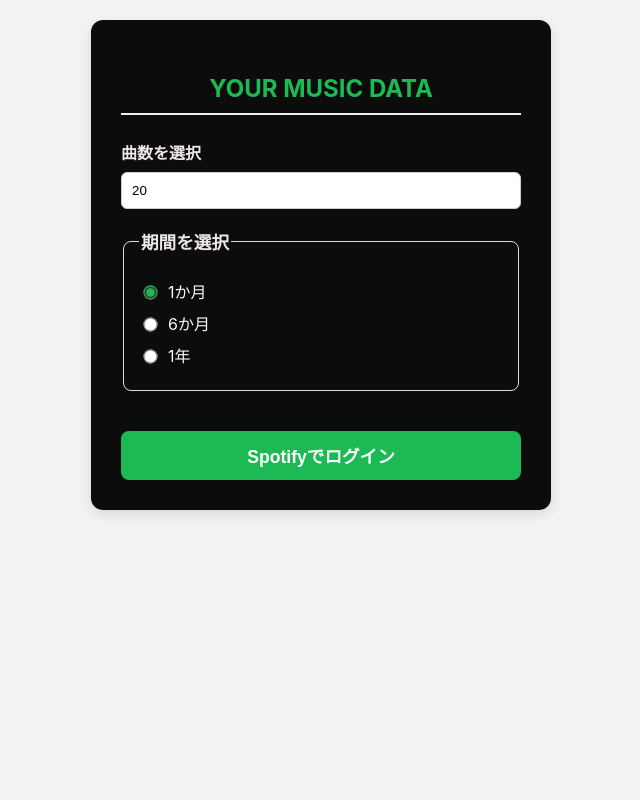
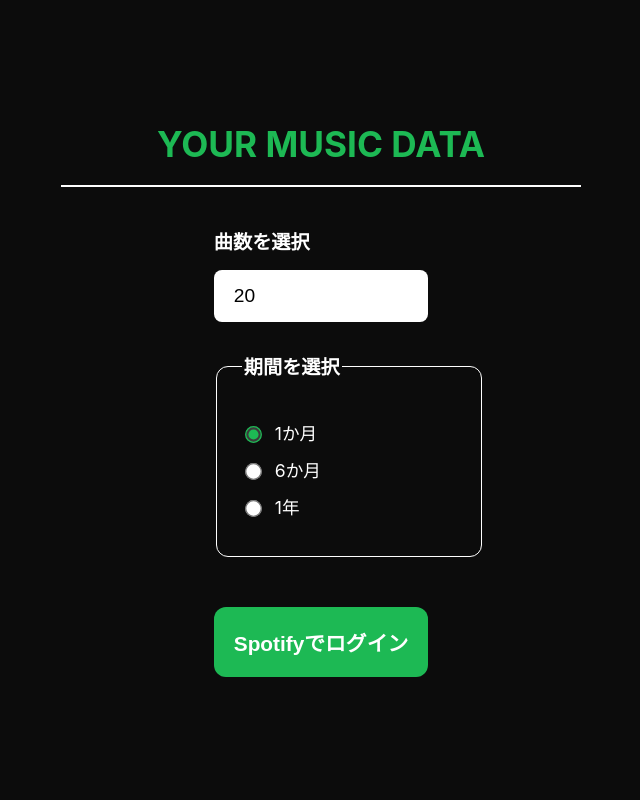
Before and after one commit to s1f10250184/spotify_ave, a Django app: page / in a window 1280 px wide. Shown: the whole page, without its empty margins (319-959 px from the left). Run offline with Django 5.2, Linux system fonts and the light colour scheme.

Commit message:
一旦チーム演習の状態に戻したけどこれむずいな、というかなんかチーム演習のほうが個人に干渉しはじめてる？runserverやったら結果が求めていたのと違う形になっていたから一旦戻る、あとブランチ切ろう

```diff
--- a/music_analyzer/static/music_analyzer/style.css
+++ b/music_analyzer/static/music_analyzer/style.css
@@ -1,39 +1,39 @@
 
 /* ==================================== */
-/* 1. 全体のリセットと基本設定 */
+/* 1. 全体のリセットと全画面設定 */
 /* ==================================== */
 body {
-    /* フォント設定 (例: システムフォント) */
     font-family: -apple-system, BlinkMacSystemFont, "Segoe UI", Roboto, "Helvetica Neue", Arial, sans-serif;
-    /* 背景色 (控えめなグレー) */
-    background-color: #f0f3f2;
-    /* ページの高さ全体を占めるように設定 */
-    min-height: 100vh;
-    /* 要素を中央に配置するためのFlexbox設定 */
+    /* 背景を画像内のカードと同じ深い黒に変更 */
+    background-color: #0c0c0c;
+    margin: 0;
+    padding: 0;
     display: flex;
     justify-content: center;
-    align-items: flex-start;
-    margin: 0;
-    padding: 20px;
-    box-sizing: border-box;
+    align-items: center;
+    min-height: 100vh;
+    color: white;
 }
 
 /* ==================================== */
-/* 2. メインコンテナ (フォームのカード) */
+/* 2. メインコンテナ (全画面化) */
 /* ==================================== */
 .music_nums {
-    /* 最大幅を設定 */
-    max-width: 400px;
-    /* 背景色 (白) */
-    background-color: #0c0c0c;
-    /* パディング */
-    padding: 30px;
-    /* 角丸 */
-    border-radius: 12px;
-    /* 軽い影で浮かび上がらせる */
-    box-shadow: 0 4px 12px rgba(0, 0, 0, 0.1);
-    /* フォーム内の要素を区切る */
+    /* 画面幅いっぱい、高さいっぱいに広げる */
     width: 100%;
+    min-height: 100vh;
+    box-sizing: border-box;
+
+    /* コンテンツを中央に配置 */
+    display: flex;
+    flex-direction: column;
+    justify-content: center;
+    align-items: center;
+
+    /* PCで見ても間延びしすぎないよう、内側に余白を持たせる */
+    padding: 40px;
+    max-width: 600px; /* 必要に応じてここを100%にすれば完全に端まで広がります */
+    margin: 0 auto;
 }
 
 /* ==================================== */
@@ -41,121 +41,194 @@
 /* ==================================== */
 .music_nums h3 {
     text-align: center;
-    color: #1DB954; /* Spotifyのブランドカラーを意識 */
-    margin-bottom: 25px;
-    font-size: 1.5rem;
-    border-bottom: 2px solid #eeeeee;
-    padding-bottom: 10px;
+    color: #1DB954; /* Spotifyグリーン */
+    font-size: 2.2rem;
+    margin-top: 0;
+    margin-bottom: 40px;
+    width: 100%;
+    border-bottom: 2px solid #ffffff;
+    padding-bottom: 20px;
 }
 
 /* ==================================== */
-/* 4. 入力フィールドとラベル */
+/* 4. 入力グループ */
 /* ==================================== */
 .music-num-group, .time-range-group {
-    margin-bottom: 20px;
+    width: 100%;
+    margin-bottom: 30px;
 }
 
 .music-num-group label, .time-range-group legend {
-    display: block; /* ブロック要素にして全体幅を使う */
+    display: block;
+    font-size: 1.2rem;
     font-weight: bold;
-    color: #eee7e7;
-    margin-bottom: 8px;
+    color: #ffffff;
+    margin-bottom: 15px;
 }
 
 /* 数字入力フィールド */
 input[type="number"] {
     width: 100%;
-    padding: 10px;
-    border: 1px solid #cccccc;
-    border-radius: 6px;
-    box-sizing: border-box; /* パディングを含めて幅を計算 */
-    transition: border-color 0.3s;
-}
-
-input[type="number"]:focus {
-    border-color: #1DB954;
-    outline: none; /* デフォルトのフォーカス枠を消す */
+    padding: 15px 20px;
+    font-size: 1.2rem;
+    background-color: #ffffff; /* 画像通り白背景 */
+    border: none;
+    border-radius: 8px;
+    box-sizing: border-box;
+    color: #000;
 }
 
 /* ==================================== */
 /* 5. 期間選択 (ラジオボタン) */
 /* ==================================== */
 .time-range-group {
-    padding: 15px;
-    border: 1px solid #dddddd;
-    border-radius: 8px;
-    color:#faf8f8
-}
-
-/* fieldsetのデフォルトの境界線をリセット */
-.time-range-group fieldset {
-    border: none;
-    padding: 0;
-    margin: 0;
-}
-
-/* legendの調整 */
-.time-range-group legend {
-    font-size: 1.1rem;
-    margin-bottom: 10px;
+    border: 1px solid #ffffff; /* 枠線を少し明るくして視認性を確保 */
+    padding: 25px;
+    border-radius: 12px;
 }
 
 .time-range-group div {
-    /* ラジオボタンとラベルを縦に並べるためのマージン */
-    margin-bottom: 8px;
+    margin-bottom: 12px;
     display: flex;
     align-items: center;
 }
 
 .time-range-group label {
-    font-weight: normal;
-    margin-bottom: 0;
-    margin-left: 8px; /* ラジオボタンとの間隔 */
+    font-size: 1.1rem;
+    margin-left: 12px;
     cursor: pointer;
 }
 
 input[type="radio"] {
-    /* ラジオボタンのサイズ調整 */
-    transform: scale(1.1);
-    accent-color: #1DB954; /* 選択された色を設定 */
+    transform: scale(1.3); /* ラジオボタンを少し大きく */
+    accent-color: #1DB954;
 }
 
 /* ==================================== */
-/* 6. ボタン */
+/* 6. ボタン (画面下部にインパクトを) */
 /* ==================================== */
 button[type="submit"] {
-    /* ボタンをブロック要素にしてフォーム幅全体を使う */
     width: 100%;
-    /* Spotifyカラーの緑色 */
     background-color: #1DB954;
     color: white;
-    padding: 12px 20px;
+    padding: 20px;
     border: none;
-    border-radius: 8px;
+    border-radius: 12px;
     cursor: pointer;
-    font-size: 1.1rem;
+    font-size: 1.3rem;
     font-weight: bold;
-    /* ホバー時のトランジション */
-    transition: background-color 0.3s, transform 0.1s;
+    transition: background-color 0.3s, transform 0.2s;
     margin-top: 20px;
 }
 
 button[type="submit"]:hover {
-    /* ホバー時に少し暗くする */
-    background-color: #1aa34a;
+    background-color: #1ed760;
+    transform: translateY(-2px);
 }
 
 button[type="submit"]:active {
-    /* クリック時に少し沈むような効果 */
-    transform: scale(0.99);
+    transform: translateY(0);
 }
 
-/* スマホ */
-@media (max-width: 600px) {
-  .container { padding: 12px; }
+/* メインコンテナを横並びに（フレックスボックス） */
+.bigmum {
+    display: flex;
+    max-width: 1200px;
+    margin: 0 auto;
+    padding: 40px 20px;
+    gap: 40px;
+    align-items: flex-start;
 }
 
-/* PC */
-@media (min-width: 601px) {
-  .container { padding: 24px; }
+/* 左側：曲リストエリア */
+.music_rank {
+    flex: 2; /* 広いスペースを割り当てる */
 }
+
+.result_h1 h1 {
+    font-size: 2.5rem;
+    margin-bottom: 30px;
+    background: linear-gradient(90deg, #1db954, #1aa34a);
+    background-clip:text;
+    -webkit-background-clip: text;
+    -webkit-text-fill-color: transparent;
+    font-weight: 800;
+}
+
+/* リストのスタイル調整 */
+ul {
+    list-style: none;
+    padding: 0;
+}
+
+.track-item {
+    display: flex;
+    align-items: center;
+    padding: 12px;
+    border-radius: 8px;
+    transition: background 0.3s ease, transform 0.2s ease;
+    margin-bottom: 8px;
+    border-bottom: 1px solid rgba(255, 255, 255, 0.05);
+}
+
+.track-item:hover {
+    background: rgba(255, 255, 255, 0.1);
+    transform: translateX(10px);
+}
+
+.track-item h3 {
+    margin: 0;
+    font-size: 1.1rem;
+    font-weight: 500;
+}
+
+.track-item a {
+    text-decoration: none;
+    color: #1db954; /* Spotify Green */
+    transition: color 0.3s;
+}
+
+.track-item a:hover {
+    color: #1ed760;
+    text-decoration: underline;
+}
+
+/* 右側：ジャケット画像エリア */
+.music_jacket {
+    flex: 1;
+    position: sticky; /* スクロールしてもついてくるように */
+    top: 40px;
+    display: flex;
+    justify-content: center;
+}
+
+#coverBig {
+    width: 100%;
+    max-width: 400px;
+    aspect-ratio: 1 / 1;
+    object-fit: cover;
+    border-radius: 12px;
+    box-shadow: 0 20px 40px rgba(0,0,0,0.6);
+    transition: transform 0.5s ease;
+}
+
+#coverBig:hover {
+    transform: scale(1.03);
+}
+
+/* レスポンシブ対応（スマホで見るときは縦並びに） */
+@media (max-width: 768px) {
+    .bigmum {
+        flex-direction: column-reverse; /* スマホでは画像を上に、リストを下に */
+        padding: 20px;
+    }
+
+    .music_jacket {
+        position: static;
+        margin-bottom: 20px;
+    }
+
+    .result_h1 h1 {
+        font-size: 1.8rem;
+    }
+}
--- a/music_analyzer/templates/music_analyzer/result.html
+++ b/music_analyzer/templates/music_analyzer/result.html
@@ -34,10 +34,6 @@
             <div class="right">
                 <img id="coverBig" src="{{ tracks.0.album.images.0.url }}" alt="{{ tracks.0.name }}">
             </div>
-            <form method="post" action="{% url 'refresh_top' %}">
-                {% csrf_token %}
-                <button type="submit">更新</button>
-            </form>
         </div>
     </div>
 
--- a/music_analyzer/urls.py
+++ b/music_analyzer/urls.py
@@ -5,6 +5,4 @@
     path('', views.index, name='index'),
     path('callback/', views.spotify_callback, name='spotify_callback'),
     path('login/', views.spotify_login, name="spotify_login"),
-    path("result/", views.result, name="result" ),
-    path('refresh/', views.refresh_top, name="refresh_top"),
 ]
--- a/music_analyzer/views.py
+++ b/music_analyzer/views.py
@@ -3,10 +3,6 @@
 import spotipy
 from spotipy.oauth2 import SpotifyOAuth
 import os
-from spotipy.exceptions import SpotifyException
-from django.views.decorators.http import require_POST
-from .models import SpotifyUser, TopTracksSnapshot
-
 
 
 # Create your views here.
@@ -23,31 +19,31 @@
     code = request.GET.get("code")
     token_info = sp_oauth.get_access_token(code)
     access_token = token_info["access_token"]
-    refresh_token = token_info.get("refresh_token")
     sp = spotipy.Spotify(auth=access_token)
 
     limit = int(request.session.get("limit", 20))
     profile = sp.current_user()
-    spotify_user_id = profile["id"]
 
-    user = SpotifyUser.objects.filter(spotify_user_id=spotify_user_id).first()
-    if user:
-        user.access_token = access_token
-        if refresh_token:
-            user.refresh_token = refresh_token
-        user.save()
+    term = request.session.get("time_range", "short_term")
+    top_tracks = sp.current_user_top_tracks(limit=limit, time_range=term)
+    items = top_tracks["items"]
+    for t in items:
+        track_name = t["name"]
+        artist_name = t["artists"][0]["name"]
+        print(f"{track_name} {artist_name}")
+
+    if term == "short_term":
+        term_label = "1か月"
+    elif term == "medium_term":
+        term_label = "6か月"
     else:
-        if not refresh_token:
-            return redirect("spotify_login")
-        SpotifyUser.objects.create(
-            spotify_user_id=spotify_user_id,
-            access_token=access_token,
-            refresh_token=refresh_token,
-        )
+        term_label = "1年"
 
-    request.session["spotify_user_id"] = spotify_user_id
-
-    return redirect("result")
+    return render(request, "music_analyzer/result.html", {
+        "tracks": items,
+        "limit": limit,
+        "term_label":term_label,
+    })
 
 
 
@@ -73,77 +69,3 @@
     request.session["time_range"] = term
     auth_url = sp_oauth.get_authorize_url()
     return redirect(auth_url)
-
-def _current_user_row(request):
-    spotify_user_id = request.session.get("spotify_user_id")
-    if not spotify_user_id:
-        return None
-    return SpotifyUser.objects.filter(spotify_user_id=spotify_user_id).first()
-
-def _spotify_client(user: SpotifyUser) -> spotipy.Spotify:
-    sp = spotipy.Spotify(auth=user.access_token)
-    try:
-        sp.current_user()
-        return sp
-    except SpotifyException as e:
-        if getattr(e, "http_status", None) == 401:
-            new = sp_oauth.refresh_access_token(user.refresh_token)
-            user.access_token = new["access_token"]
-            user.save(update_fields=["access_token"])
-            return spotipy.Spotify(auth=user.access_token)
-        raise
-
-@require_POST
-def refresh_top(request):
-    user = _current_user_row(request)
-    if not user:
-        return redirect("spotify_login")
-
-    sp = _spotify_client(user)
-
-    term = request.session.get("time_range", "short_term")
-    limit = int(request.session.get("limit", 20))
-
-    top_tracks = sp.current_user_top_tracks(limit=limit, time_range=term)
-
-    tracks = []
-    for t in top_tracks["items"]:
-        tracks.append({
-            "name": t["name"],
-            "article": t["article"],
-            "album": {"images": t["album"]["images"]},
-            "external_urls": t["external_urls"]
-        })
-
-    TopTracksSnapshot.objects.create(
-        user=user,
-        term=term,
-        limit=limit,
-        dat={"tracks": tracks},
-    )
-
-    return redirect("result")
-
-def result(request):
-    user = _current_user_row(request)
-    if not user:
-        return redirect("spotify_login")
-
-    term = request.session.get("time_range", "short_term")
-    limit = int(request.session.get("limit", 20))
-
-    snap = (TopTracksSnapshot.objects
-            .filter(user=user, term=term, limit=limit)
-            .order_by("-fetched_at")
-            .first())
-
-    tracks = snap.data.get("tracks", []) if snap else []
-
-    term_label = "1か月" if term == "short=term" else "6か月" if term == "medium_term" else "1年"
-
-    return render(request, "music_analyzer/result.html", {
-        "tracks": tracks,
-        "limit" : limit,
-        "term_label": term_label,
-        "need_refresh": (snap is None),
-    })
```
Also changed, not shown: music_analyzer/models.py (+0 -21 lines), db.sqlite3.
